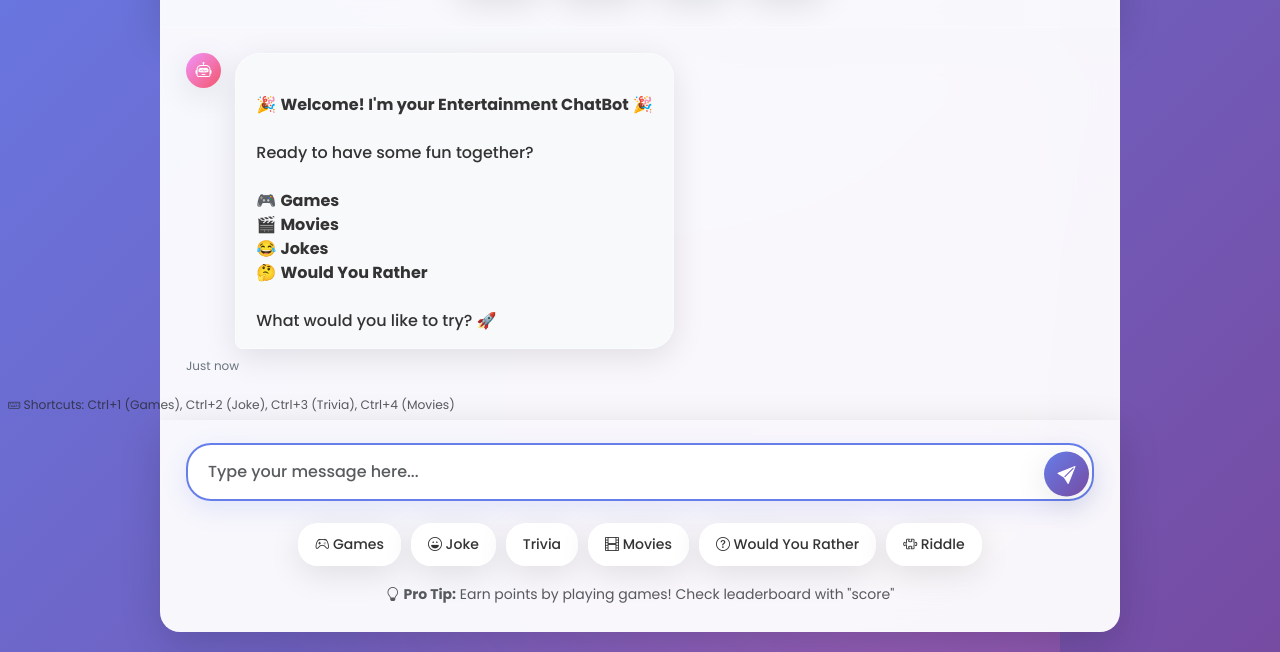
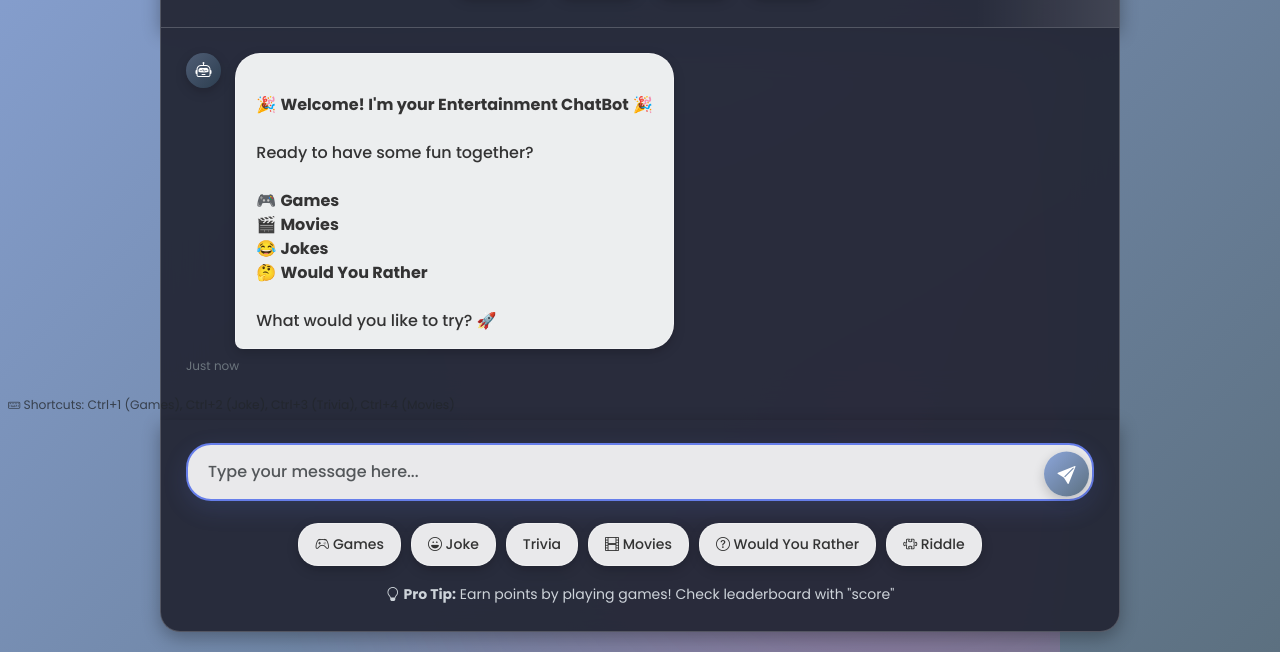
Before and after one commit to Aryan1j/Entertainment-Chatbot, a plain HTML site: page index.html in a window 1280 px wide. Shown: the part 377-1029 px from the top of the page. Drawn offline with nearby package versions, Linux system fonts and the light colour scheme.

Commit message:
Update index.html

```diff
--- a/index.html
+++ b/index.html
@@ -19,17 +19,21 @@
 
     <!-- Custom CSS -->
     <style>
-        :root {
-            --primary-gradient: linear-gradient(135deg, #667eea 0%, #764ba2 100%);
-            --secondary-gradient: linear-gradient(135deg, #f093fb 0%, #f5576c 100%);
-            --success-gradient: linear-gradient(135deg, #4facfe 0%, #00f2fe 100%);
-            --warning-gradient: linear-gradient(135deg, #43e97b 0%, #38f9d7 100%);
-            --dark-gradient: linear-gradient(135deg, #434343 0%, #000000 100%);
-            --chat-bg: rgba(255, 255, 255, 0.95);
-            --shadow-light: 0 8px 32px rgba(0, 0, 0, 0.1);
-            --shadow-medium: 0 12px 40px rgba(0, 0, 0, 0.15);
-            --shadow-heavy: 0 16px 48px rgba(0, 0, 0, 0.2);
-        }
+       :root {
+    --primary-gradient: linear-gradient(135deg, #8ca6db 0%, #5c7080 100%);
+
+    --secondary-gradient: linear-gradient(135deg, #4f5d75 0%, #2c3e50 100%);
+    --success-gradient: linear-gradient(135deg, #3cb371 0%, #2e8b57 100%);
+    --warning-gradient: linear-gradient(135deg, #ffa07a 0%, #ff6347 100%);
+    --dark-gradient: linear-gradient(135deg, #1c1e26 0%, #2e323d 100%);
+    --chat-bg: rgba(36, 40, 54, 0.95);
+    --shadow-light: 0 4px 12px rgba(0, 0, 0, 0.2);
+    --shadow-medium: 0 6px 18px rgba(0, 0, 0, 0.3);
+    --shadow-heavy: 0 10px 30px rgba(0, 0, 0, 0.4);
+}
+
+
+
 
         * {
             margin: 0;
@@ -65,6 +69,7 @@
             50% { transform: scale(1.1) rotate(180deg); }
         }
 
+        /* Main Container */
         .chat-container {
             max-width: 1000px;
             margin: 0 auto;
@@ -74,7 +79,7 @@
             flex-direction: column;
         }
 
-
+        /* Header Section */
         .chat-header {
             background: var(--chat-bg);
             backdrop-filter: blur(20px);
@@ -156,6 +161,7 @@
             font-size: 1.1rem;
         }
 
+        /* Stats Cards */
         .stats-container {
             display: flex;
             gap: 15px;
@@ -217,7 +223,7 @@
             scroll-behavior: smooth;
         }
 
-
+        /* Message Styles */
         .message {
             margin-bottom: 20px;
             animation: messageSlide 0.4s ease-out;
@@ -283,7 +289,7 @@
             box-shadow: var(--shadow-light);
         }
 
-
+        /* Typing Indicator */
         .typing-indicator {
             display: none;
             padding: 15px 25px;
@@ -319,7 +325,7 @@
             40% { transform: scale(1); opacity: 1; }
         }
 
-
+        /* Chat Input Area */
         .chat-footer {
             background: var(--chat-bg);
             backdrop-filter: blur(20px);
@@ -377,7 +383,7 @@
             box-shadow: var(--shadow-medium);
         }
 
-
+        /* Quick Actions */
         .quick-actions {
             display: flex;
             gap: 10px;
@@ -406,7 +412,7 @@
             box-shadow: var(--shadow-medium);
         }
 
-
+        /* Score Display */
         .score-display {
             position: fixed;
             top: 30px;
@@ -423,6 +429,7 @@
             border: 1px solid rgba(255, 255, 255, 0.3);
         }
 
+        /* Scrollbar Styling */
         .chat-messages::-webkit-scrollbar {
             width: 8px;
         }
@@ -441,7 +448,7 @@
             background: var(--secondary-gradient);
         }
 
-
+        /* Responsive Design */
         @media (max-width: 768px) {
             .chat-container {
                 padding: 10px;
@@ -491,7 +498,7 @@
             to { transform: rotate(360deg); }
         }
 
-
+        /* Success Animation */
         .success-animation {
             animation: successPulse 0.6s ease;
         }
@@ -506,15 +513,17 @@
 <body>
     <div class="container-fluid">
         <div class="chat-container">
+            <!-- Score Display -->
             <div class="score-display" id="scoreDisplay">
                 <i class="bi bi-trophy-fill"></i> Score: 0
             </div>
 
+            <!-- Chat Header -->
             <div class="chat-header animate__animated animate__fadeInDown">
                 <div class="bot-avatar">
                     <i class="bi bi-robot"></i>
                 </div>
-                <h1 class="header-title">Entertainment ChatBot Pro</h1>
+                <h1 class="header-title">Entertainment ChatBot </h1>
                 <p class="header-subtitle">
                     <i class="bi bi-controller"></i> Games •
                     <i class="bi bi-emoji-laughing"></i> Jokes •
@@ -522,7 +531,7 @@
                     <i class="bi bi-puzzle"></i> Riddles
                 </p>
 
-
+                <!-- Stats Cards -->
                 <div class="stats-container">
                     <div class="stat-card" onclick="quickMessage('games')">
                         <div class="stat-icon">🎮</div>
@@ -547,9 +556,9 @@
                 </div>
             </div>
 
-
+            <!-- Chat Body -->
             <div class="chat-body">
-
+                <!-- Chat Messages -->
                 <div class="chat-messages" id="chatMessages">
                     <div class="message bot-message animate__animated animate__fadeInUp">
                         <span class="message-avatar">
@@ -616,7 +625,8 @@ What would you like to try? 🚀
                 </div>
 
                 <div class="mt-3 text-center">
-                    <small class="text-muted">
+                    <small style="color: #ced4da;">
+
                         <i class="bi bi-lightbulb"></i>
                         <strong>Pro Tip:</strong> Earn points by playing games! Check leaderboard with "score"
                     </small>
@@ -625,10 +635,10 @@ What would you like to try? 🚀
         </div>
     </div>
 
-
+    <!-- Bootstrap JS -->
     <script src="https://cdn.jsdelivr.net/npm/bootstrap@5.3.2/dist/js/bootstrap.bundle.min.js"></script>
 
-
+    <!-- Custom JavaScript -->
     <script>
         const chatMessages = document.getElementById('chatMessages');
         const messageInput = document.getElementById('messageInput');
@@ -672,7 +682,7 @@ What would you like to try? 🚀
             chatMessages.appendChild(messageDiv);
             chatMessages.scrollTop = chatMessages.scrollHeight;
 
-
+            // Add entrance animation
             setTimeout(() => {
                 messageDiv.classList.add('animate__fadeInUp');
             }, 100);
@@ -688,7 +698,7 @@ What would you like to try? 🚀
         }
 
         function updateScore(response) {
-
+            // Extract score from response
             const scoreMatch = response.match(/Your score: (\d+)/i) ||
                              response.match(/Total Score: (\d+)/i) ||
                              response.match(/Score: (\d+)/i);
@@ -696,12 +706,12 @@ What would you like to try? 🚀
             if (scoreMatch) {
                 const newScore = parseInt(scoreMatch[1]);
                 if (newScore > currentScore) {
-
+                    // Score increased - celebrate!
                     currentScore = newScore;
                     scoreDisplay.innerHTML = `<i class="bi bi-trophy-fill"></i> Score: ${currentScore}`;
                     headerScore.textContent = currentScore;
 
-
+                    // Add success animation
                     scoreDisplay.classList.add('success-animation');
                     headerScore.parentElement.classList.add('success-animation');
 
@@ -710,7 +720,7 @@ What would you like to try? 🚀
                         headerScore.parentElement.classList.remove('success-animation');
                     }, 600);
 
-
+                    // Show celebration message
                     if (currentScore >= 50) {
                         showCelebration('🎉 Score Master! 🎉');
                     } else if (currentScore >= 25) {
@@ -743,14 +753,15 @@ What would you like to try? 🚀
             const message = messageInput.value.trim();
             if (!message) return;
 
-
+            // Add user message
             addMessage(message, true);
             messageInput.value = '';
             messageCount++;
 
+            // Show typing indicator
             showTypingIndicator();
 
-
+            // Add loading state to send button
             const sendBtn = document.querySelector('.btn-send');
             const originalContent = sendBtn.innerHTML;
             sendBtn.innerHTML = '<div class="loading"></div>';
@@ -770,14 +781,15 @@ What would you like to try? 🚀
 
                 const data = await response.json();
 
-
+                // Hide typing indicator
                 hideTypingIndicator();
 
+                // Restore send button
                 sendBtn.innerHTML = originalContent;
                 sendBtn.disabled = false;
 
                 if (response.ok) {
-
+                    // Add bot response with realistic delay
                     const delay = Math.min(1000 + (data.bot_response.length * 20), 3000);
                     setTimeout(() => {
                         addMessage(data.bot_response, false, data.timestamp);
@@ -795,6 +807,7 @@ What would you like to try? 🚀
             }
         }
 
+        // Enhanced interactions
         messageInput.addEventListener('focus', function() {
             this.style.transform = 'translateY(-2px)';
             this.style.boxShadow = '0 8px 25px rgba(102, 126, 234, 0.15)';
@@ -805,17 +818,18 @@ What would you like to try? 🚀
             this.style.boxShadow = '0 4px 15px rgba(0, 0, 0, 0.1)';
         });
 
-
+        // Auto-focus on input
         window.onload = function() {
             messageInput.focus();
 
-
+            // Add welcome animation delay
             setTimeout(() => {
                 const welcomeMsg = document.querySelector('.bot-message');
                 welcomeMsg.classList.add('animate__pulse');
             }, 1000);
         };
 
+        // Add particle effect on score increase
         function createParticles() {
             for (let i = 0; i < 10; i++) {
                 const particle = document.createElement('div');
@@ -842,7 +856,7 @@ What would you like to try? 🚀
             }
         }
 
-
+        // Add particle animation CSS
         const style = document.createElement('style');
         style.textContent = `
             @keyframes particleFloat {
@@ -858,6 +872,7 @@ What would you like to try? 🚀
         `;
         document.head.appendChild(style);
 
+        // Enhanced keyboard shortcuts
         document.addEventListener('keydown', function(e) {
             if (e.ctrlKey || e.metaKey) {
                 switch(e.key) {
@@ -881,7 +896,7 @@ What would you like to try? 🚀
             }
         });
 
-
+        // Add tooltip for keyboard shortcuts
         const shortcutInfo = document.createElement('div');
         shortcutInfo.className = 'position-fixed bottom-0 start-0 p-2 text-muted small';
         shortcutInfo.innerHTML = `
```
